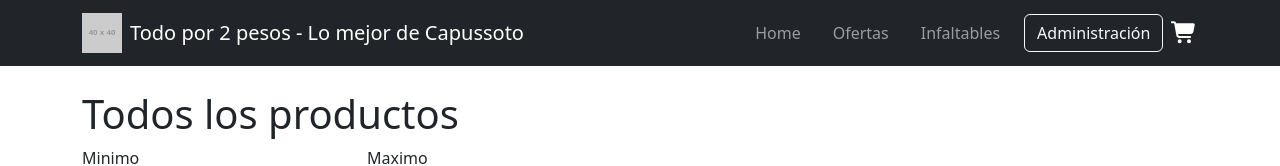
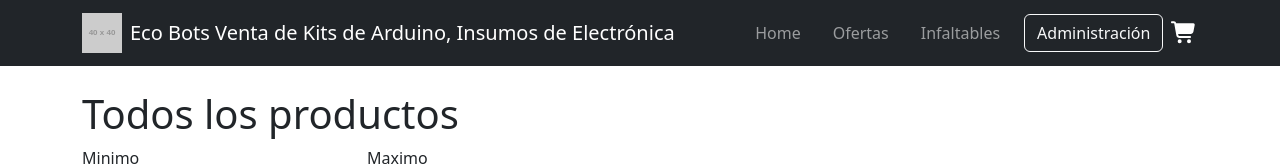
Before and after one commit to arielbulacio-coder/CrudReact, a React (Vite) app: page / in a window 1280 px wide. Shown: the top 166 px of the page. Built offline with nearby package versions, Linux system fonts and the light colour scheme; no server answers.

Commit message:
Actualizacion del titulo en Header

```diff
--- a/src/components/Header.jsx
+++ b/src/components/Header.jsx
@@ -18,7 +18,7 @@ const Header = () => {
             alt="Logo"
             className="d-inline-block align-top me-2"
           />
-          <span>Todo por 2 pesos - Lo mejor de Capussoto</span>
+          <span>Eco Bots Venta de Kits de Arduino, Insumos de Electrónica</span>
         </Navbar.Brand>
 
         <Nav className="ms-auto align-items-center">
```
